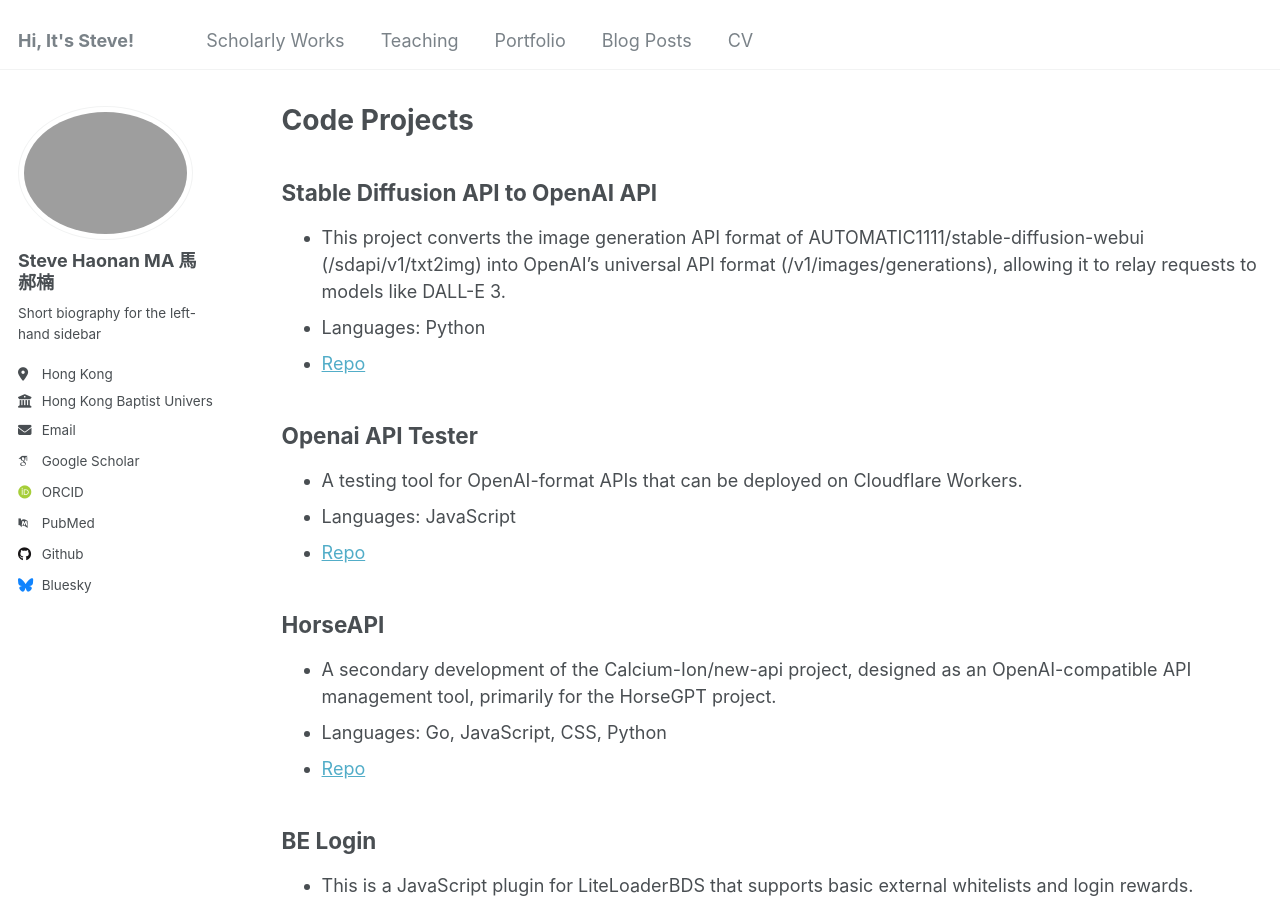
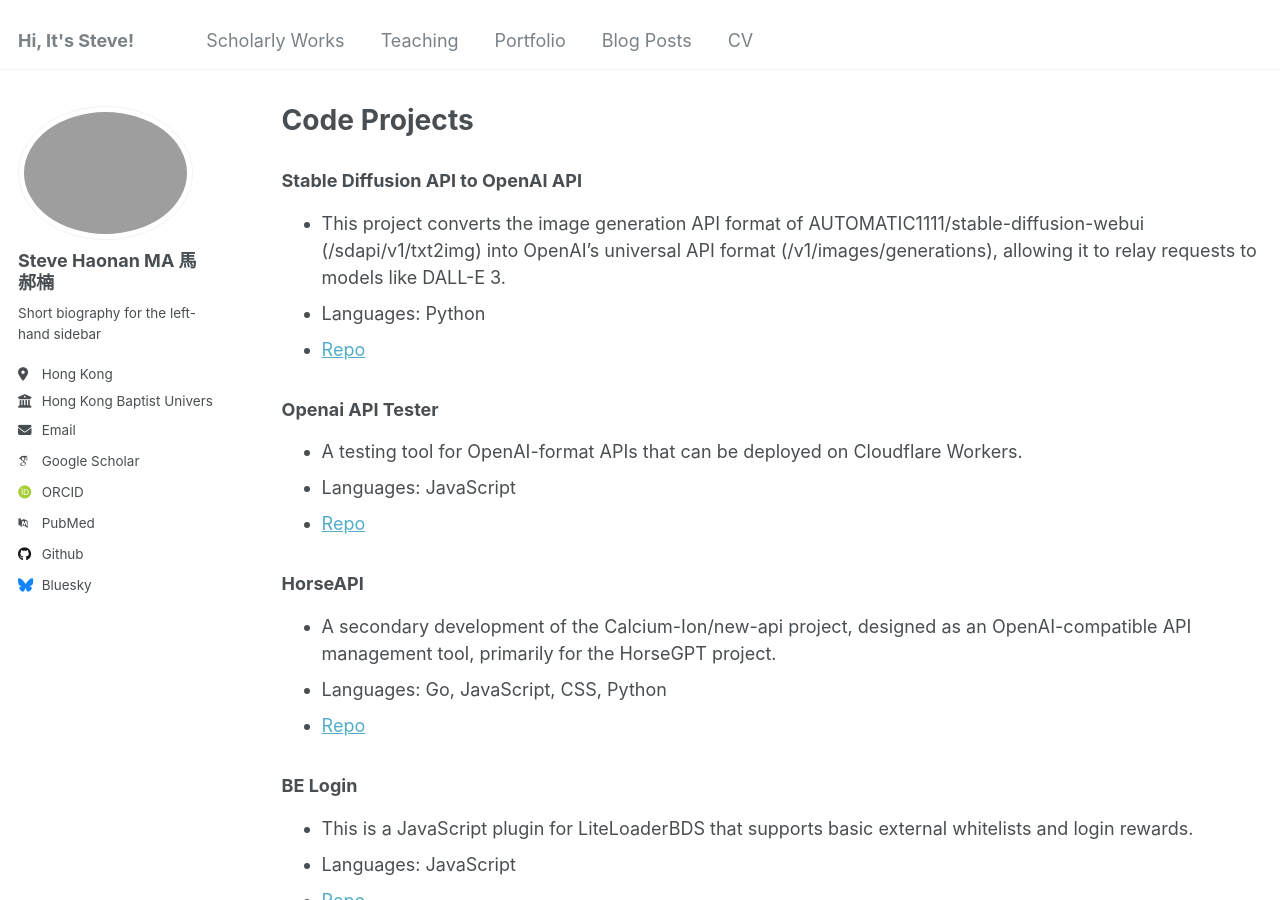
Before and after one commit to shulinbao/shulinbao.github.io, a Jekyll site: the page built from _pages/projects.md, in a window 1280 px wide and 900 px high. Built offline with Jekyll 4.4.1, drawn with Linux system fonts in a browser that asks for light colours; some web fonts are replaced.

```diff
--- a/_pages/projects.md
+++ b/_pages/projects.md
@@ -7,37 +7,37 @@ header:
   og_image: "research/ecdf.png"
 ---
 
-## Stable Diffusion API to OpenAI API
+### Stable Diffusion API to OpenAI API
 
 - This project converts the image generation API format of AUTOMATIC1111/stable-diffusion-webui (/sdapi/v1/txt2img) into OpenAI's universal API format (/v1/images/generations), allowing it to relay requests to models like DALL-E 3.
 - Languages: Python
 - [Repo](https://github.com/shulinbao/stable-diffusion-api-to-openai)
 
-## Openai API Tester
+### Openai API Tester
 
 - A testing tool for OpenAI-format APIs that can be deployed on Cloudflare Workers.
 - Languages: JavaScript
 - [Repo](https://github.com/shulinbao/openai-api-tester?tab=readme-ov-file)
 
-## HorseAPI
+### HorseAPI
 
 - A secondary development of the Calcium-Ion/new-api project, designed as an OpenAI-compatible API management tool, primarily for the HorseGPT project.
 - Languages: Go, JavaScript, CSS, Python
 - [Repo](https://github.com/shulinbao/stable-diffusion-api-to-openai)
 
-## BE Login
+### BE Login
 
 - This is a JavaScript plugin for LiteLoaderBDS that supports basic external whitelists and login rewards.
 - Languages: JavaScript
 - [Repo](https://github.com/shulinbao/minecraft-be-login)
 
-## BE Health
+### BE Health
 
 - A plugin for the LiteLoaderBDS platform that adds a scoreboard under players' names to display their health.
 - Languages: JavaScript
 - [Repo](https://github.com/shulinbao/minecraft-be-health)
 
-## BE Diepoint
+### BE Diepoint
 
 - A JavaScript plugin for LiteLoaderBDS to implement server-wide notifications, fee deductions, and death point recording upon player death.
 - Languages: JavaScript
```
